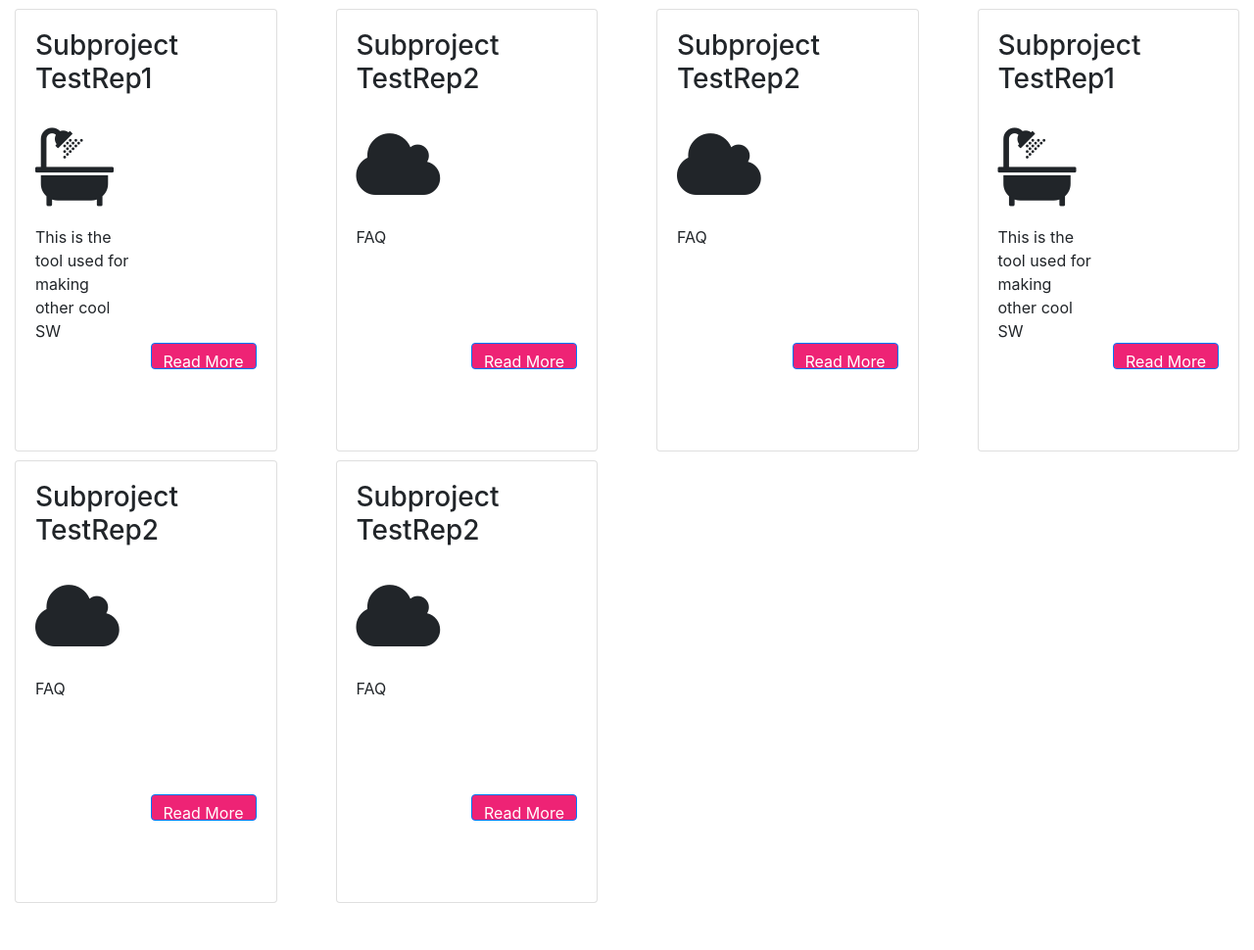
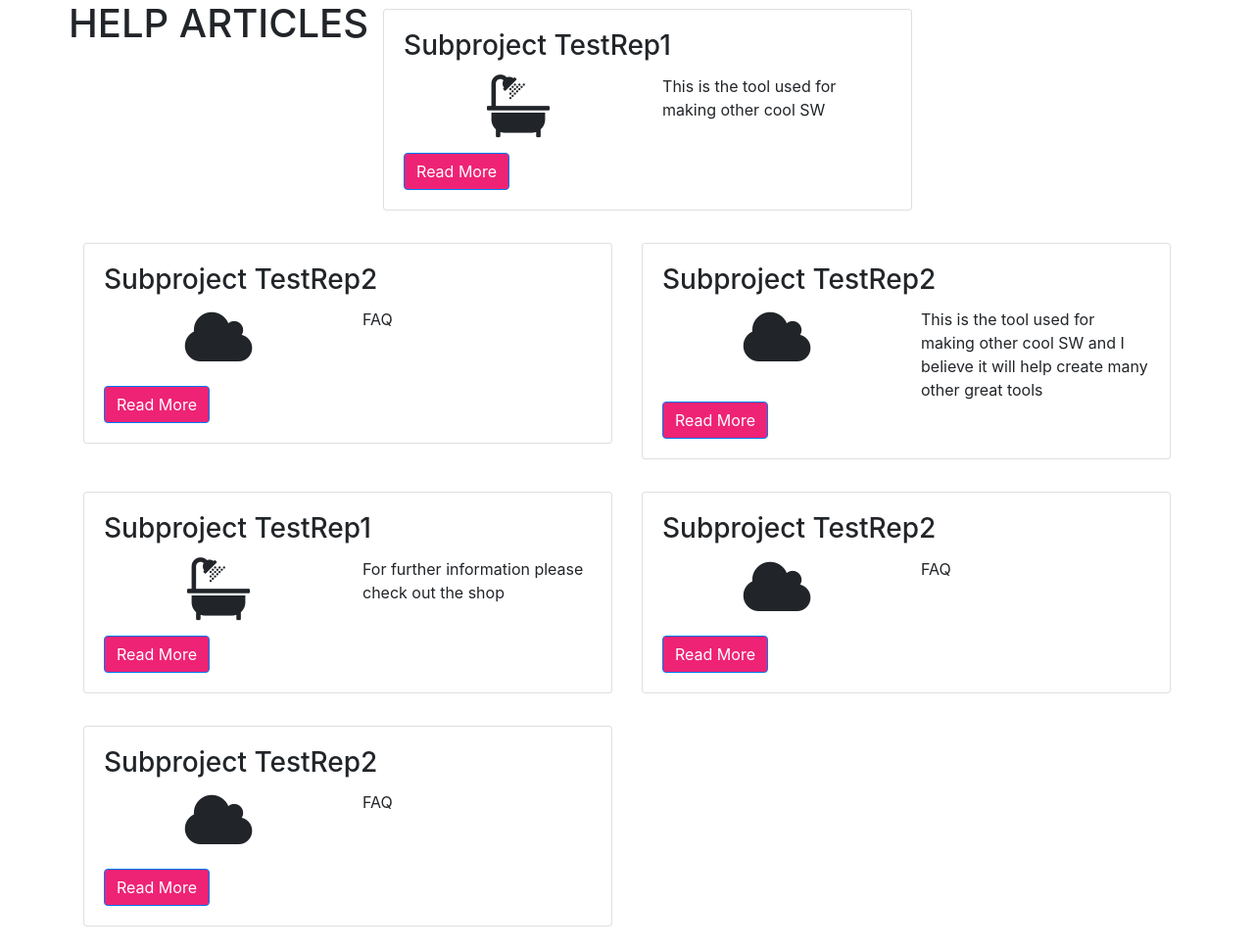
Before and after one commit to TestOrgLeonB/testorgleonb.github.io, a Jekyll site: the page built from README.md, in a window 1280 px wide. Shown: the whole page at 98% size. Built offline with Jekyll 4.4.1, drawn with Linux system fonts in a browser that asks for light colours; our own code applies the rules of GitHub Pages for plain Markdown files; before the commit the page ends 922 px from its top, so only the background shows below that.

Commit message:
mobile responsive

```diff
--- a/_data/projects.yaml
+++ b/_data/projects.yaml
@@ -12,12 +12,12 @@
   icon: fa fa-cloud
   title: Subproject TestRep2
   url: https://www.google.com
-  description: FAQ
+  description:  This is the tool used for making other cool SW and I believe it will help create many other great tools
 TestRep4:
   icon: fa fa-bath
   title: Subproject TestRep1
   url: https://www.google.com
-  description: This is the tool used for making other cool SW
+  description: For further information please check out the shop
 TestRep5:
   icon: fa fa-cloud
   title: Subproject TestRep2
--- a/_layouts/default.html
+++ b/_layouts/default.html
@@ -10,33 +10,35 @@
 </head>
 <body>
     <div class="container-fluid">
-        <div class="row">
-            <div class="card-deck">
+
+        <div class="container">
+            <div class="row">
+                <h1 class="text-center mb-4">HELP ARTICLES</h1>
                 {% for project in site.data.projects %}
                     {% for subproject in project %}
                         {% assign remainder = forloop.index0 | modulo: 2 %}
                         {% if remainder == 1 %}
-                            <div class="col-lg-3">
+                            <div class="col-lg-6 col-md-6 col-sm-12 mb-4">
                                 <div class="card" style="margin-top: 1vh;">
-                                    <div class="card-body" style="display: flex; flex-direction: column; height: 50vh;">
-                                        <div class="row" style="flex: 20%">
+                                    <div class="card-body">
+                                        <div class="row">
                                             <div class="col">
                                                 <h3 class="card-title">{{ subproject.title }}</h3>
                                             </div>
                                         </div>
-                                        <div class="row icon-row" style="flex: 30%">
-                                            <div class="col-lg-6" style="font-size: 80px;">
-                                                <i class="{{subproject.icon}}"></i>
+                                        <div class="row">
+                                            <div class="col-lg-6">
+                                                <div class="text-center mb-3">
+                                                    <i class="{{subproject.icon}}" style="font-size: 4rem;"></i>
+                                                </div>
                                             </div>
-                                        </div>
-                                        <div class="row" style="flex: 30%">
                                             <div class="col-lg-6">
                                                 <p class="card-text">{{subproject.description}}</p>
                                             </div>
                                         </div>
-                                        <div class="row" style="flex: 20%">
-                                            <div class="col" style="display: flex; justify-content: flex-end; height: 10vh;">
-                                                <a href="{{ subproject.url }}" class="btn btn-primary" style="background-color: #EE2375; height: 3vh;">Read More</a>
+                                        <div class="row">
+                                            <div class="col text-end">
+                                                <a href="{{ subproject.url }}" class="btn btn-primary" style="background-color: #EE2375;">Read More</a>
                                             </div>
                                         </div>
                                     </div>
@@ -47,6 +49,7 @@
                 {% endfor %}
             </div>
         </div>
+
     </div>
 
 
```
